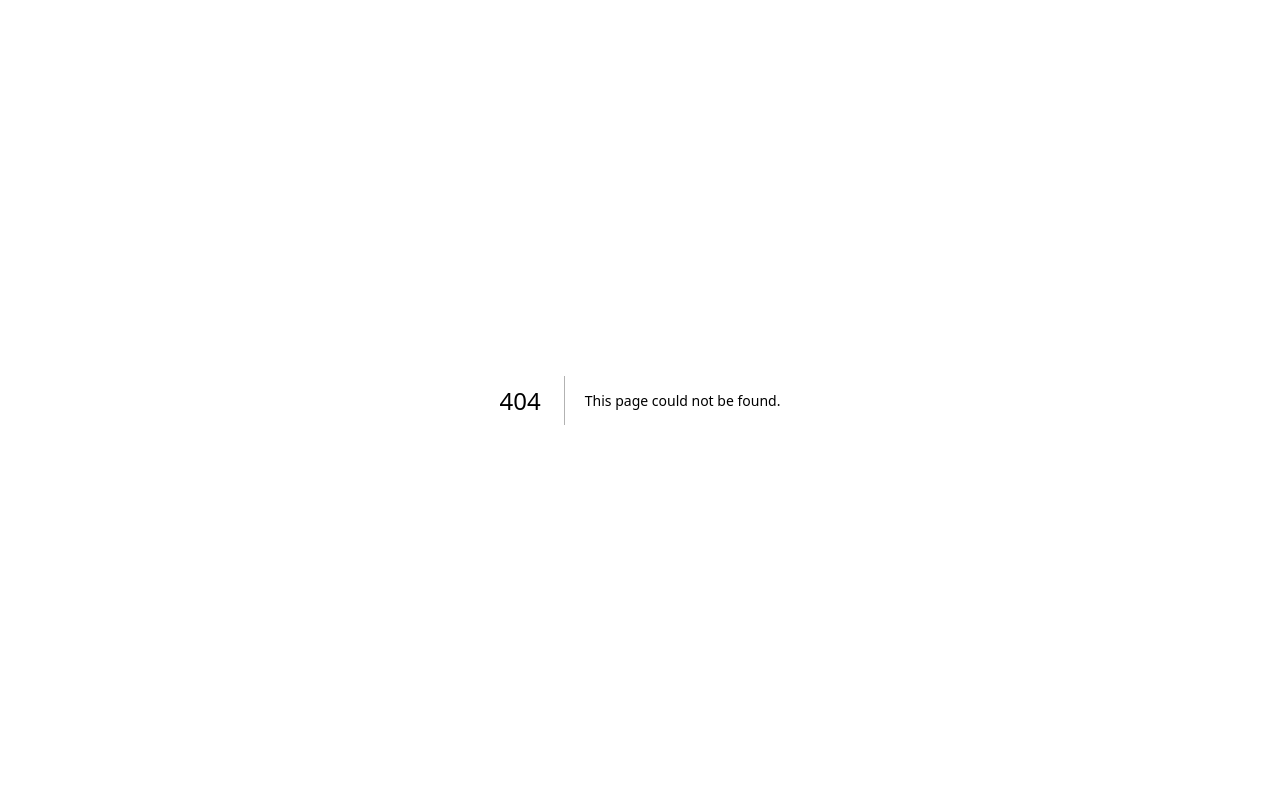
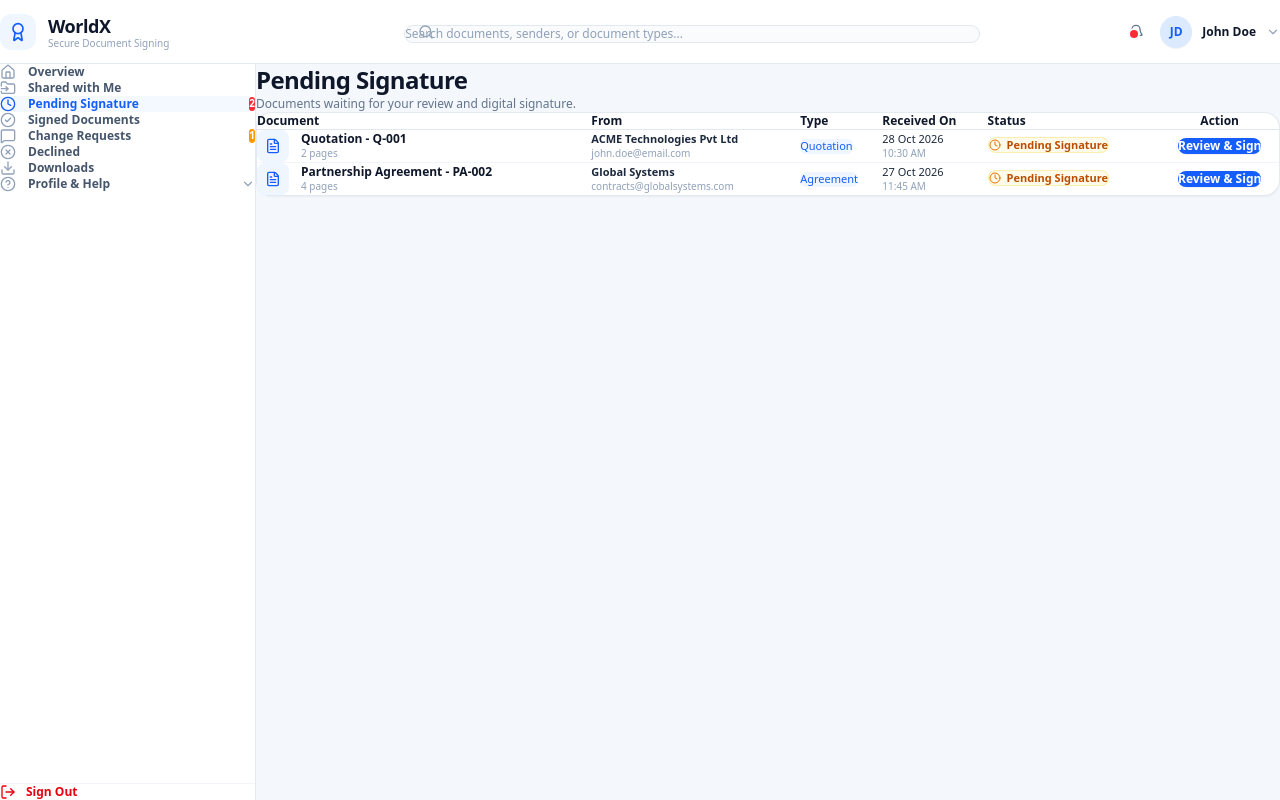
Before and after one commit to Muba9161/VX_QuotationMaker, a Next.js app: page /recipient/pending in a window 1280 px wide. Before the commit this address had no page. Built offline with nearby package versions, Linux system fonts and the light colour scheme.

Commit message:
feat: add pending signature and signed documents recipient views

```diff
--- /dev/null
+++ b/app/recipient/pending/page.tsx
@@ -0,0 +1,120 @@
+"use client";
+
+import React, { useState } from "react";
+import RecipientLayout from "@/components/RecipientLayout";
+import Link from "next/link";
+import {
+  FileText,
+  Clock,
+  ArrowRight,
+  MoreVertical,
+} from "lucide-react";
+
+export default function PendingSignaturePage() {
+  const pendingDocs = [
+    {
+      id: "doc-1",
+      name: "Quotation - Q-001",
+      pages: 2,
+      fromName: "ACME Technologies Pvt Ltd",
+      fromEmail: "john.doe@email.com",
+      type: "Quotation",
+      receivedDate: "28 Oct 2026",
+      receivedTime: "10:30 AM",
+      signUrl: "/sign/doc-1",
+    },
+    {
+      id: "doc-2",
+      name: "Partnership Agreement - PA-002",
+      pages: 4,
+      fromName: "Global Systems",
+      fromEmail: "contracts@globalsystems.com",
+      type: "Agreement",
+      receivedDate: "27 Oct 2026",
+      receivedTime: "11:45 AM",
+      signUrl: "/sign/doc-2",
+    },
+  ];
+
+  return (
+    <RecipientLayout activePath="/recipient/pending">
+      <div className="space-y-6 max-w-[1400px] mx-auto pb-16">
+        <div>
+          <h1 className="text-2xl font-black text-slate-900 tracking-tight">
+            Pending Signature
+          </h1>
+          <p className="text-xs text-slate-500 mt-1">
+            Documents waiting for your review and digital signature.
+          </p>
+        </div>
+
+        <div className="bg-white rounded-2xl border border-slate-200/90 shadow-xs p-6 space-y-4">
+          <div className="overflow-x-auto">
+            <table className="w-full text-left text-xs">
+              <thead className="border-b border-slate-200 text-slate-900 font-bold">
+                <tr>
+                  <th className="py-3 px-3">Document</th>
+                  <th className="py-3 px-3">From</th>
+                  <th className="py-3 px-3">Type</th>
+                  <th className="py-3 px-3">Received On</th>
+                  <th className="py-3 px-3">Status</th>
+                  <th className="py-3 px-3 text-center">Action</th>
+                </tr>
+              </thead>
+              <tbody className="divide-y divide-slate-100 text-slate-700">
+                {pendingDocs.map((doc) => (
+                  <tr key={doc.id} className="hover:bg-slate-50/70 transition-colors">
+                    <td className="py-3.5 px-3">
+                      <div className="flex items-center gap-3">
+                        <div className="w-8 h-8 rounded-lg bg-blue-50 text-blue-600 flex items-center justify-center shrink-0">
+                          <FileText className="w-4 h-4" />
+                        </div>
+                        <div>
+                          <div className="font-bold text-slate-900 text-xs">{doc.name}</div>
+                          <div className="text-[10px] text-slate-400 font-medium">
+                            {doc.pages} pages
+                          </div>
+                        </div>
+                      </div>
+                    </td>
+                    <td className="py-3.5 px-3">
+                      <div className="font-semibold text-slate-800 text-[11px]">
+                        {doc.fromName}
+                      </div>
+                      <div className="text-[10px] text-slate-400">{doc.fromEmail}</div>
+                    </td>
+                    <td className="py-3.5 px-3">
+                      <span className="inline-block px-2.5 py-0.5 rounded-md font-medium text-[11px] bg-blue-50 text-blue-600">
+                        {doc.type}
+                      </span>
+                    </td>
+                    <td className="py-3.5 px-3">
+                      <div className="font-medium text-slate-800 text-[11px]">
+                        {doc.receivedDate}
+                      </div>
+                      <div className="text-[10px] text-slate-400">{doc.receivedTime}</div>
+                    </td>
+                    <td className="py-3.5 px-3">
+                      <span className="inline-flex items-center gap-1.5 px-2.5 py-1 rounded-full text-[11px] font-semibold bg-amber-50 text-amber-700 border border-amber-200/60">
+                        <Clock className="w-3 h-3 text-amber-600" />
+                        <span>Pending Signature</span>
+                      </span>
+                    </td>
+                    <td className="py-3.5 px-3 text-center">
+                      <Link
+                        href={doc.signUrl}
+                        className="inline-block px-4 py-1.5 bg-blue-600 hover:bg-blue-700 text-white rounded-lg text-xs font-semibold shadow-2xs transition-colors"
+                      >
+                        Review & Sign
+                      </Link>
+                    </td>
+                  </tr>
+                ))}
+              </tbody>
+            </table>
+          </div>
+        </div>
+      </div>
+    </RecipientLayout>
+  );
+}
--- /dev/null
+++ b/app/recipient/signed/page.tsx
@@ -0,0 +1,110 @@
+"use client";
+
+import React from "react";
+import RecipientLayout from "@/components/RecipientLayout";
+import Link from "next/link";
+import {
+  FileText,
+  CheckCircle2,
+  Download,
+  Eye,
+} from "lucide-react";
+
+export default function SignedDocumentsPage() {
+  const signedDocs = [
+    {
+      id: "doc-3",
+      name: "Service Agreement - SA-003",
+      pages: 4,
+      fromName: "Northstar Systems",
+      type: "Agreement",
+      signedDate: "22 Oct 2026",
+      previewUrl: "/preview/doc-3",
+    },
+    {
+      id: "doc-4",
+      name: "Quotation - Q-008",
+      pages: 3,
+      fromName: "ACME Technologies Pvt Ltd",
+      type: "Quotation",
+      signedDate: "20 Oct 2026",
+      previewUrl: "/preview/doc-4",
+    },
+  ];
+
+  return (
+    <RecipientLayout activePath="/recipient/signed">
+      <div className="space-y-6 max-w-[1400px] mx-auto pb-16">
+        <div>
+          <h1 className="text-2xl font-black text-slate-900 tracking-tight">
+            Signed Documents
+          </h1>
+          <p className="text-xs text-slate-500 mt-1">
+            Documents you have successfully reviewed and signed.
+          </p>
+        </div>
+
+        <div className="bg-white rounded-2xl border border-slate-200/90 shadow-xs p-6 space-y-4">
+          <div className="overflow-x-auto">
+            <table className="w-full text-left text-xs">
+              <thead className="border-b border-slate-200 text-slate-900 font-bold">
+                <tr>
+                  <th className="py-3 px-3">Document</th>
+                  <th className="py-3 px-3">From</th>
+                  <th className="py-3 px-3">Type</th>
+                  <th className="py-3 px-3">Signed On</th>
+                  <th className="py-3 px-3">Status</th>
+                  <th className="py-3 px-3 text-center">Action</th>
+                </tr>
+              </thead>
+              <tbody className="divide-y divide-slate-100 text-slate-700">
+                {signedDocs.map((doc) => (
+                  <tr key={doc.id} className="hover:bg-slate-50/70 transition-colors">
+                    <td className="py-3.5 px-3">
+                      <div className="flex items-center gap-3">
+                        <div className="w-8 h-8 rounded-lg bg-emerald-50 text-emerald-600 flex items-center justify-center shrink-0">
+                          <FileText className="w-4 h-4" />
+                        </div>
+                        <div>
+                          <div className="font-bold text-slate-900 text-xs">{doc.name}</div>
+                          <div className="text-[10px] text-slate-400 font-medium">
+                            {doc.pages} pages
+                          </div>
+                        </div>
+                      </div>
+                    </td>
+                    <td className="py-3.5 px-3 font-semibold text-slate-800 text-[11px]">
+                      {doc.fromName}
+                    </td>
+                    <td className="py-3.5 px-3">
+                      <span className="inline-block px-2.5 py-0.5 rounded-md font-medium text-[11px] bg-emerald-50 text-emerald-600">
+                        {doc.type}
+                      </span>
+                    </td>
+                    <td className="py-3.5 px-3 font-medium text-slate-700 text-[11px]">
+                      {doc.signedDate}
+                    </td>
+                    <td className="py-3.5 px-3">
+                      <span className="inline-flex items-center gap-1.5 px-2.5 py-1 rounded-full text-[11px] font-semibold bg-emerald-50 text-emerald-700 border border-emerald-200/60">
+                        <CheckCircle2 className="w-3 h-3 text-emerald-600" />
+                        <span>Signed</span>
+                      </span>
+                    </td>
+                    <td className="py-3.5 px-3 text-center">
+                      <Link
+                        href={doc.previewUrl}
+                        className="inline-block px-3.5 py-1.5 bg-white border border-slate-200 hover:bg-slate-50 text-blue-600 rounded-lg text-xs font-semibold shadow-2xs transition-colors"
+                      >
+                        View PDF
+                      </Link>
+                    </td>
+                  </tr>
+                ))}
+              </tbody>
+            </table>
+          </div>
+        </div>
+      </div>
+    </RecipientLayout>
+  );
+}
```
